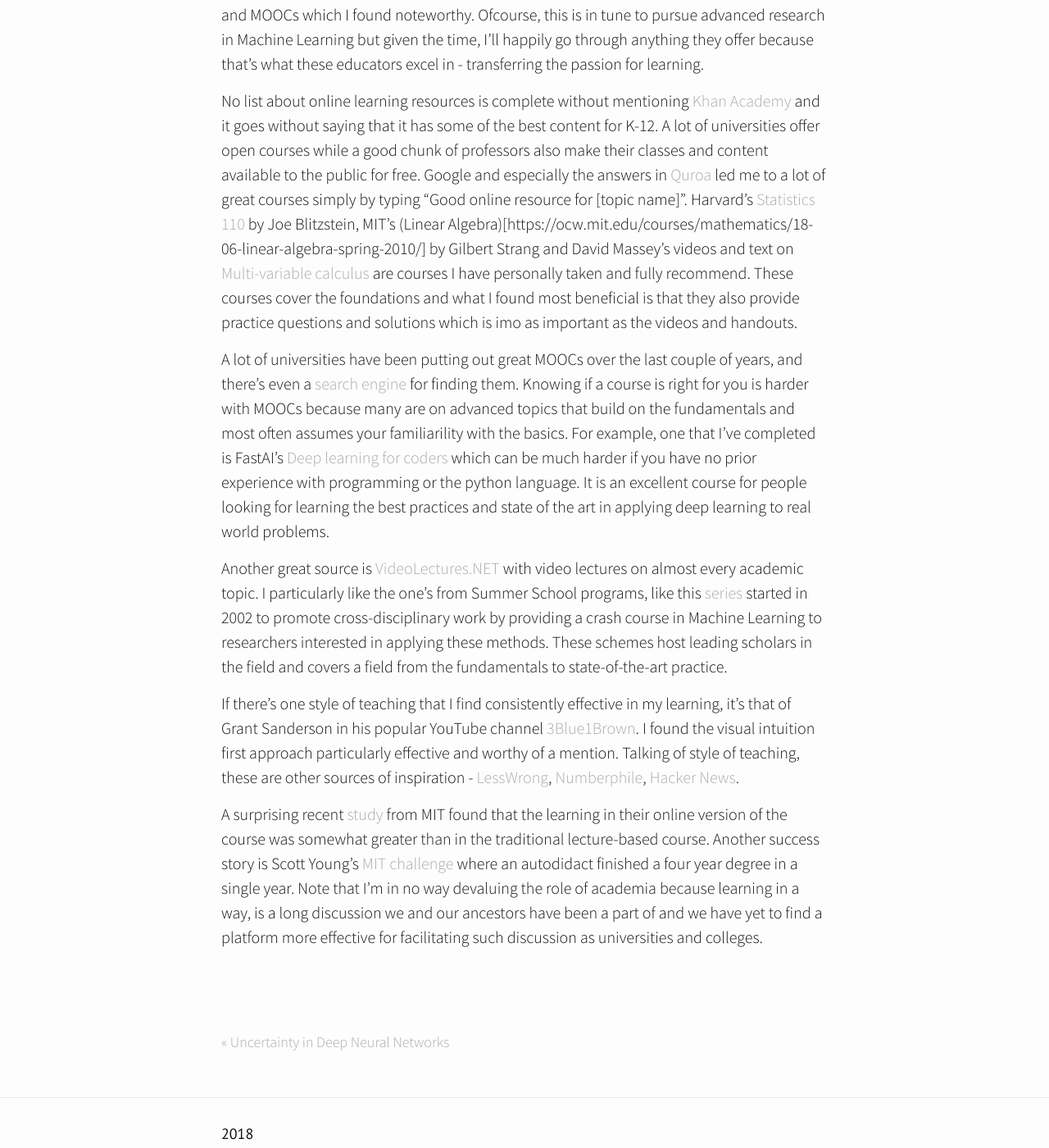
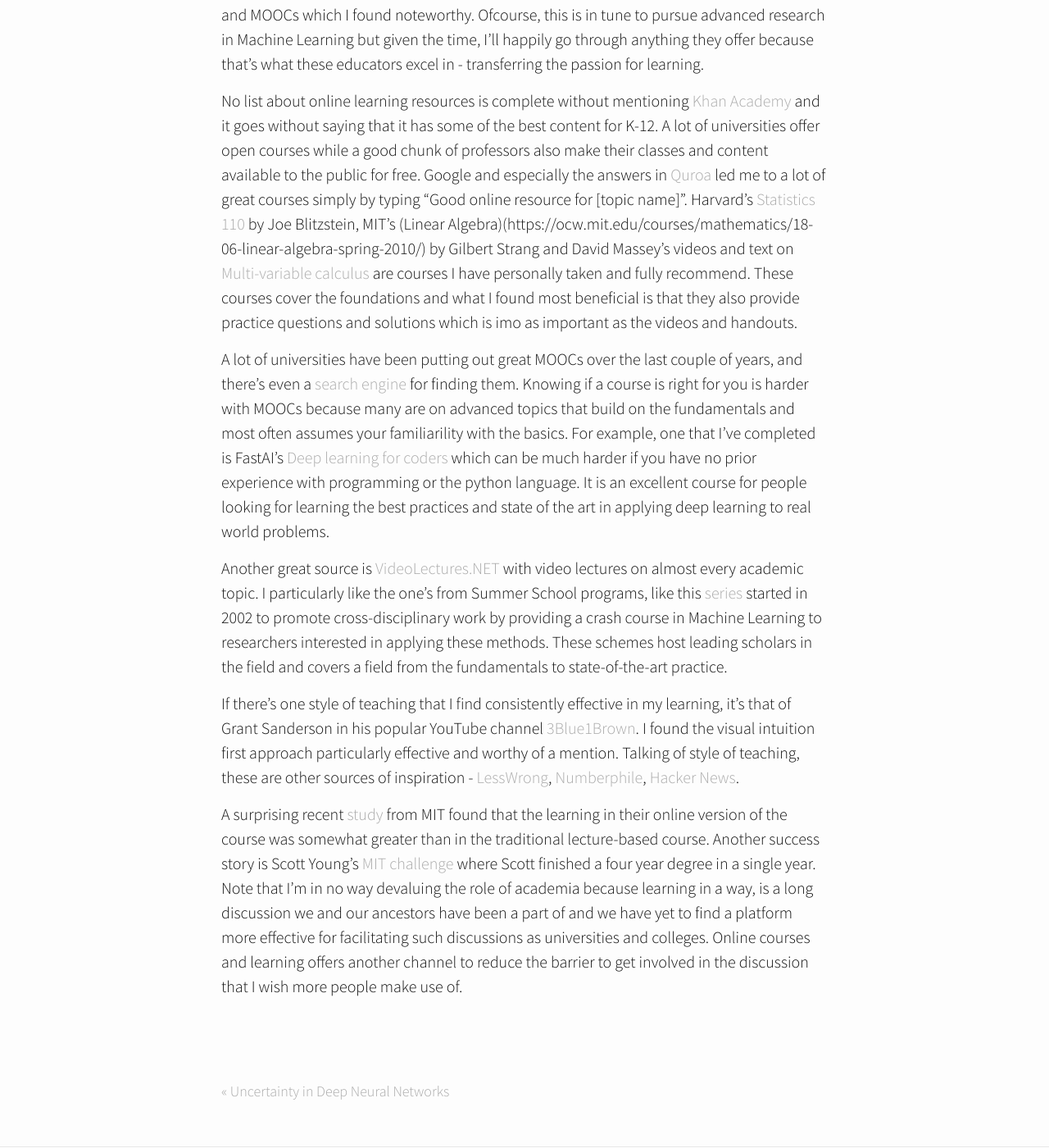
Before and after one commit to shehel/shehel.github.io, a Jekyll site: the page built from _posts/2018-06-06-courses.markdown, in a window 1280 px wide and 1400 px high, scrolled down 993 px. Shown: the whole window at 82% size. Built offline with Jekyll 4.4.1, drawn with Linux system fonts in a browser that asks for light colours; nearby versions of some CDN libraries; comment, search, counter and statistics services are not loaded.

Commit message:
Update 2018-06-06-courses.markdown

```diff
--- a/_posts/2018-06-06-courses.markdown
+++ b/_posts/2018-06-06-courses.markdown
@@ -11,7 +11,7 @@ A little bit of background first, rarely any subject taught in school interested
 
 Given below are some of the resources I used including YouTube channels, online courses and MOOCs which I found noteworthy. Ofcourse, this is in tune to pursue advanced research in Machine Learning but given the time, I'll happily go through anything they offer because that's what these educators excel in - transferring the passion for learning.
 
-No list about online learning resources is complete without mentioning [Khan Academy](https://www.khanacademy.org/) and it goes without saying that it has some of the best content for K-12. A lot of universities offer open courses while a good chunk of professors also make their classes and content available to the public for free. Google and especially the answers in [Quroa](https://www.quora.com/) led me to a lot of great courses simply by typing "Good online resource for [topic name]". Harvard's [Statistics 110](https://projects.iq.harvard.edu/stat110/home) by Joe Blitzstein, MIT's (Linear Algebra)[https://ocw.mit.edu/courses/mathematics/18-06-linear-algebra-spring-2010/] by Gilbert Strang and David Massey's videos and text on [Multi-variable calculus](http://centerofmath.org/videos/index.html#subject5) are courses I have personally taken and fully recommend. These courses cover the foundations and what I found most beneficial is that they also provide practice questions and solutions which is imo as important as the videos and handouts.
+No list about online learning resources is complete without mentioning [Khan Academy](https://www.khanacademy.org/) and it goes without saying that it has some of the best content for K-12. A lot of universities offer open courses while a good chunk of professors also make their classes and content available to the public for free. Google and especially the answers in [Quroa](https://www.quora.com/) led me to a lot of great courses simply by typing "Good online resource for [topic name]". Harvard's [Statistics 110](https://projects.iq.harvard.edu/stat110/home) by Joe Blitzstein, MIT's (Linear Algebra)(https://ocw.mit.edu/courses/mathematics/18-06-linear-algebra-spring-2010/) by Gilbert Strang and David Massey's videos and text on [Multi-variable calculus](http://centerofmath.org/videos/index.html#subject5) are courses I have personally taken and fully recommend. These courses cover the foundations and what I found most beneficial is that they also provide practice questions and solutions which is imo as important as the videos and handouts.
 
 A lot of universities have been putting out great MOOCs over the last couple of years, and there's even a [search engine](https://www.class-central.com) for finding them. Knowing if a course is right for you is harder with MOOCs because many are on advanced topics that build on the fundamentals and most often assumes your familiarility with the basics. For example, one that I've completed is FastAI's [Deep learning for coders](http://www.fast.ai/) which can be much harder if you have no prior experience with programming or the python language. It is an excellent course for people looking for learning the best practices and state of the art in applying deep learning to real world problems.
 
@@ -19,4 +19,4 @@ Another great source is [VideoLectures.NET](http://videolectures.net/) with vide
 
 If there's one style of teaching that I find consistently effective in my learning, it's that of Grant Sanderson in his popular YouTube channel [3Blue1Brown](https://www.youtube.com/channel/UCYO_jab_esuFRV4b17AJtAw/featured). I found the visual intuition first approach particularly effective and worthy of a mention. Talking of style of teaching, these are other sources of inspiration - [LessWrong](https://www.lesswrong.com), [Numberphile](https://www.youtube.com/user/numberphile), [Hacker News](https://news.ycombinator.com/).
 
-A surprising recent [study](http://news.mit.edu/2014/study-shows-online-courses-effective-0924) from MIT found that the learning in their online version of the course was somewhat greater than in the traditional lecture-based course. Another success story is Scott Young's [MIT challenge](https://www.scotthyoung.com/blog/myprojects/mit-challenge-2/) where an autodidact finished a four year degree in a single year. Note that I'm in no way devaluing the role of academia because learning in a way, is a long discussion we and our ancestors have been a part of and we have yet to find a platform more effective for facilitating such discussion as universities and colleges.
+A surprising recent [study](http://news.mit.edu/2014/study-shows-online-courses-effective-0924) from MIT found that the learning in their online version of the course was somewhat greater than in the traditional lecture-based course. Another success story is Scott Young's [MIT challenge](https://www.scotthyoung.com/blog/myprojects/mit-challenge-2/) where Scott finished a four year degree in a single year. Note that I'm in no way devaluing the role of academia because learning in a way, is a long discussion we and our ancestors have been a part of and we have yet to find a platform more effective for facilitating such discussions as universities and colleges. Online courses and learning offers another channel to reduce the barrier to get involved in the discussion that I wish more people make use of.
```
